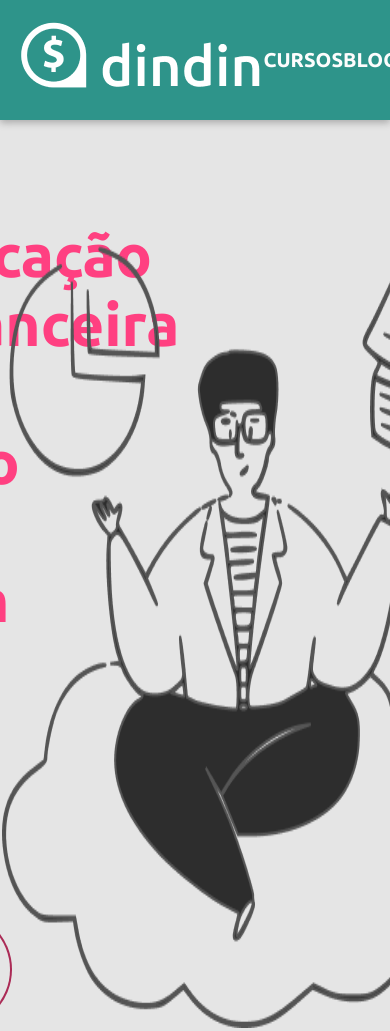
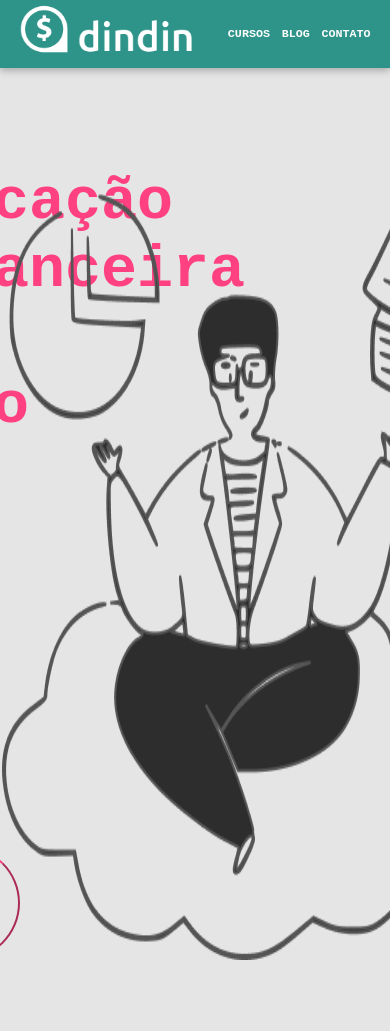
Before and after one commit to AbnerPapassoni/Desafio, a plain HTML site: page index.html in a window 390 px wide. Shown: the top 1031 px of the page. Drawn offline with Linux system fonts and the light colour scheme.

Commit message:
Alterações feitas no header para responsividade, alterações iniciadas no footer e não finalizadas

```diff
--- a/index.html
+++ b/index.html
@@ -11,36 +11,24 @@
         href="https://fonts.googleapis.com/css2?family=Ubuntu:ital,wght@0,300;0,400;0,500;0,700;1,300;1,400;1,500;1,700&display=swap"
         rel="stylesheet">
     <link rel="stylesheet" href="style.css">
-    <title>Inicio</title>
+    <title>DINDIN</title>
 </head>
 
 <body>
-
     <!-- INICIO DO HEADER -->
-
     <header>
-
         <div id="logo">
           <a href="./index.html">
-                <img src="./dindin-imagens/logo-header.png">
-            </a>
+            <img src="./dindin-imagens/logo-header.png" width="100%" height="100%"></a>
         </div>
         <div id="menu">
-            <a href="./cursos.html">
-                cursos
-            </a>
-            <a href="./blog.html">
-                blog
-            </a>
-            <a href="./contato.html">
-                contato
-            </a>
+          <a href="./cursos.html"> cursos </a>
+          <a href="./blog.html"> blog </a>
+          <a href="./contato.html"> contato </a>
         </div>
-
       </header>
 
           <!-- INICIO DO MAIN -->
-
     <main>
 
         <!-- INICIO DO BANNER -->
@@ -196,39 +184,22 @@
     </main>
 
     <!-- INICIO DO FOOTER -->
-
-
     <footer>
-
         <div id="logoFooter">
           <a href="./index.html">
-                <img src="./dindin-imagens/logo-footer.png">
-            </a>
+            <img src="./dindin-imagens/logo-footer.png" width="100%" height="100%"></a>
         </div>
         <div id="menuFooter">
-            <a href="./cursos.html">
-                cursos
-            </a>
-            <a href="./blog.html">
-                blog
-            </a>
-            <a href="./contato.html">
-                contato
-            </a>
+          <a href="./cursos.html"> cursos </a>
+          <a href="./blog.html"> blog </a>
+          <a href="./contato.html"> contato </a>
         </div>
         <div id="btnFooter">
           <a href="https://google.com" target="_blank">
-                <button type="button">
-                    quero ser prof
-                </button>
-            </a>
+            <button type="button"> quero ser prof </button></a>
           <a href="https://google.com" target="_blank">
-                <button type="button">
-                    aqui tem outro link
-                </button>
-            </a>
+            <button type="button"> aqui tem outro link </button></a>
         </div>
-
       </footer>
 
 </body>
--- a/style.css
+++ b/style.css
@@ -1,82 +1,113 @@
-*{
-    font-family: 'Ubuntu', sans-serif;
+* {
+    font-family: "Inconsolata", monospace;
     margin: 0px;
     padding: 0px;
    }
 
-a{
+   a {
     text-decoration: none;
    }
 
-button{
+   button {
     cursor: pointer;
    }
 
-body{
-    background: #E5E5E5;
+   body {
+    background: #e5e5e5;
    }
 
    /* INICIO DO HEADER */
-
-header{
+   header {
     margin: 0px;
     padding: 0px;
-    height: 120px;
+    width: 100%;
+    height: auto;
     left: 0px;
     top: 0px;
     display: flex;
     justify-content: space-between;
+    align-content: flex-start;
     align-items: center;
-    background: #2E948A;
+    background: #2e948a;
     box-shadow: 0px 3px 7px rgba(0, 0, 0, 0.25);
    }
 
-header #logo{
-    margin-left: 5%;
-    color: #FFF;
+   header #logo {
+    width: 100%;
+    height: 100%;
+    max-width: 200px;
+    margin: 1% 0% 1% 5%;
+    color: #fff;
+    display: block;
+    flex: 1 1 200px;
    }
 
-header #menu{
-    width: 20vw;
-    margin-right: 50px;
+   header #menu {
+    flex: 1 1 200px;
+    margin: 1% 5% 1% 0%;
     display: flex;
-    justify-content: space-around;
-    align-items: center;
+    justify-content: flex-end;
+    text-align: center;
+    gap: 3vw;
    }
 
-header #menu a{
-    color: #FDFDFD;
+   header #menu a {
+    color: #fdfdfd;
     font-weight: 700;
-    font-size: 20px;
+    font-size: 2vw;
     text-transform: uppercase;
+    align-items: center;
+    justify-content: flex-end;
+   }
+
+   @media (max-width: 600px) {
+    header #menu a {
+     font-size: 3vw;
+    }
    }
 
 /* INICIO DO FOOTER */
-
 footer{
+    border: 1px solid black;
     margin-top: 60px;
     background-color: #419488;
     display: flex;
     align-items: center;
     justify-content: space-around;
-    height: 210px;
+    align-content: flex-start;
+    width: 100%;
+    height: auto;
+}
+
+footer #logoFooter{
+    border: 1px solid black;
+    width: 100%;
+    height: 100%;
+    max-width: 300px;
+    /*margin: 1% 0% 1% 5%;*/
+    color: #fff;
+    display: block;
+    flex: 1 1 200px;
 }
 
 footer #menuFooter a{
+    border: 1px solid black;
     display: block;
     color: #FFFFFF;
     text-decoration: none;
-    margin: 5px 0px;
+    margin: 0.5vw;
+
 }
 
 footer #btnFooter button{
+    border: 1px solid black;
     width: 100%;
     margin: 5px 0px;
     display: block;
     font-weight: 400;
     color: #FFFFFF;
     background-color: #419488;
-    border-color: #FFFFFF;
+    /*border-color: #FFFFFF;*/
     padding: 10px 25px;
     border-radius: 65px;
     font-size: 20px;
```
Lines whose indentation alone changed are shown as unchanged.
